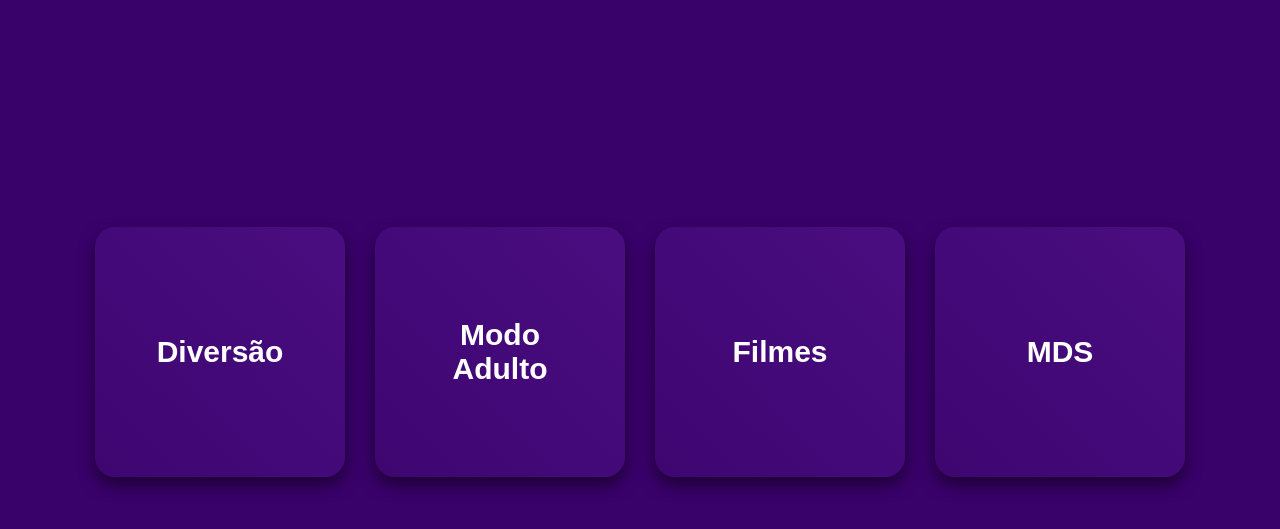
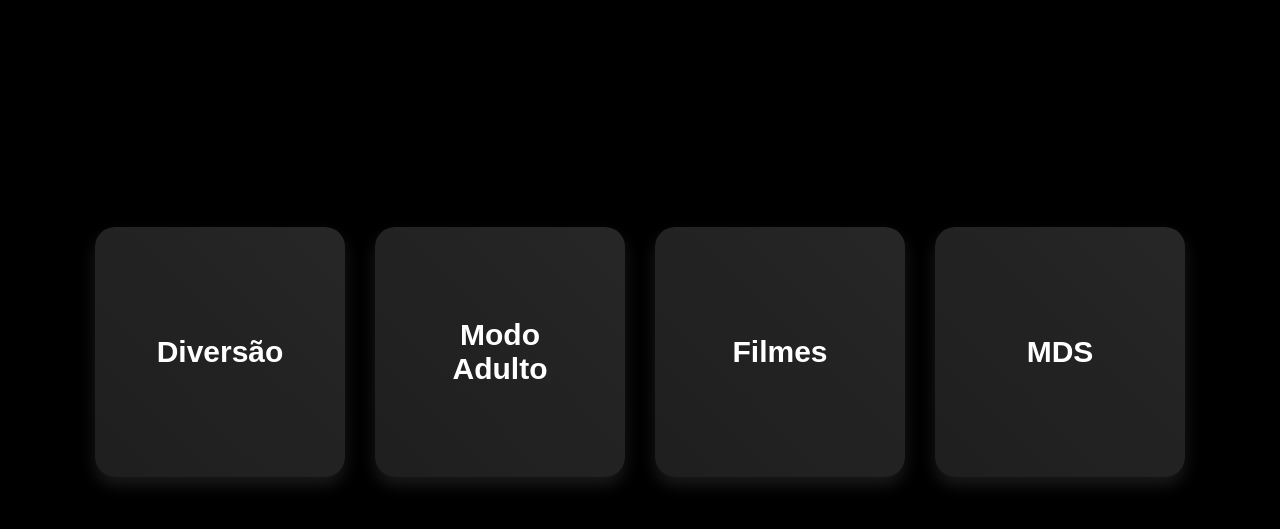
Before and after one commit to InfinityCodeGov/UnifyHub, a plain HTML site: page index.html in a window 1280 px wide. Shown: the part 113-642 px from the top of the page. Drawn offline with Linux system fonts and the light colour scheme.

Commit message:
Update index.html

```diff
--- a/index.html
+++ b/index.html
@@ -14,8 +14,7 @@
         body {
             margin: 0;
             font-family: Arial, sans-serif;
-            background-color: #39016a;
-            background-size: cover;
+            background-color: #000000; /* Alterado para fundo preto */
             color: white;
             display: flex;
             flex-direction: column;
@@ -52,12 +51,12 @@
             font-weight: bold;
             border: none;
             border-radius: 20px;
-            background: linear-gradient(45deg, #39016a, #5a1a95);
+            background: linear-gradient(45deg, #1a1a1a, #333333); /* Degradê de cinza para preto */
             background-size: 300% 300%;
             animation: gradientAnimation 5s ease infinite;
             color: white;
             cursor: pointer;
-            box-shadow: 0 8px 16px rgba(0, 0, 0, 0.5);
+            box-shadow: 0 8px 16px rgba(255, 255, 255, 0.1);
             text-align: center;
             width: 250px;
             height: 250px;
@@ -69,7 +68,7 @@
 
         .button:hover {
             transform: scale(1.1);
-            box-shadow: 0 12px 24px rgba(0, 0, 0, 0.7);
+            box-shadow: 0 12px 24px rgba(255, 255, 255, 0.3);
         }
 
         @media (max-width: 1024px) {
```
